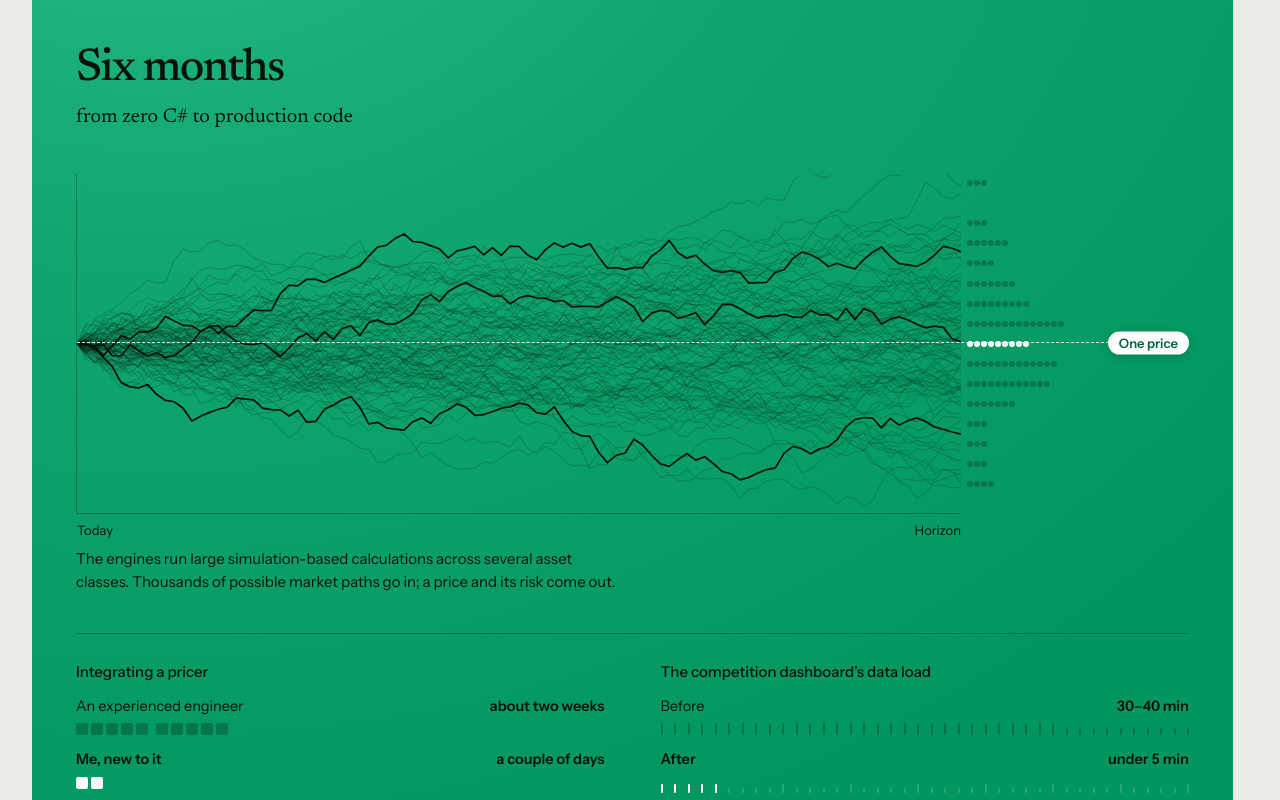
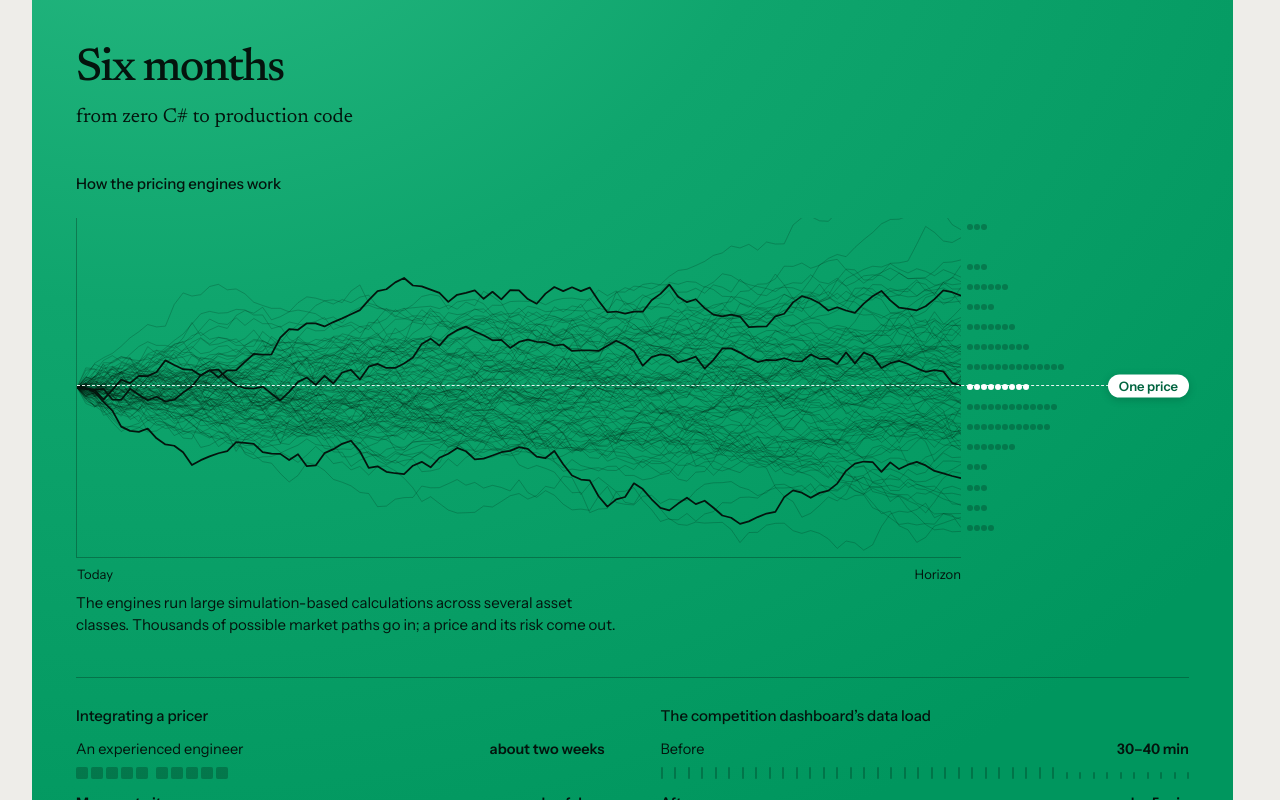
Before and after one commit to 3ixas/eliasb.dev, a Next.js app: page / in a window 1280 px wide. Shown: the part 1240-2040 px from the top of the page. Built offline with nearby package versions, Linux system fonts and the light colour scheme; no server answers.

Commit message:
feat(#457): a heading names what the simulation shows, before its caption (proposed copy)

```diff
--- a/scripts/verify-copy.mjs
+++ b/scripts/verify-copy.mjs
@@ -375,6 +375,7 @@ for (const [what, ids] of [["menu", siteCopy.menu.map(({ id }) => id)], ["Say he
   assert.equal(workPanels.heading, work.heading, "Work's panels keep Work's heading");
   assert.equal(workPanels.subheading, work.note, "Work's subheading is its approved note");
   assert.equal(`${bnp.figure.value} · ${bnp.figure.label}`, bullet(deck, "BNP Paribas figure"), "Work: BNP Paribas's figure");
+  assert.equal(bnp.simulation.title, bullet(deck, "Simulation heading"), "Work: the simulation's heading");
   assert.equal(`${bnp.simulation.start} · ${bnp.simulation.end} · ${bnp.simulation.price}`, bullet(deck, "Simulation"), "Work: the simulation's labels");
   assert.equal(bnp.simulation.caption, bullet(deck, "Simulation caption"), "Work: the simulation's caption");
   assert.equal(bnp.simulation.description, bullet(deck, "Simulation description"), "Work: the simulation's accessible description");
--- a/src/app/work.css
+++ b/src/app/work.css
@@ -130,10 +130,19 @@
 .sim {
   grid-area: sim;
   display: grid;
-  grid-template-rows: 1fr auto;
+  grid-template-rows: auto 1fr auto;
   gap: 34px;
   min-width: 0;
   padding-block: 44px 40px;
+}
+
+/* What the chart shows, named above it as the comparisons below are (#457). */
+.sim__title {
+  margin-bottom: -10px;
+  font-family: var(--sans);
+  font-size: var(--type-ui);
+  font-weight: 500;
+  line-height: 1.3;
 }
 
 /* The plot takes the panel's width (#457), leaving room at its right for the endpoints' dots (120 px) and the price label. */
--- a/src/components/site/work.tsx
+++ b/src/components/site/work.tsx
@@ -28,10 +28,13 @@ function StoryLink({ slug, outline = false }: { slug: RoleStorySlug; outline?: b
 
 /** The illustrative paths, where they end as a dot each, stacked by band at the right edge, and a dashed line at their mean labelled "One price". */
 function Simulation() {
-  const { start, end, price, caption, description } = workPanels.bnp.simulation;
+  const { title, start, end, price, caption, description } = workPanels.bnp.simulation;
   const { bins, meanBin, mean } = simulation();
   return (
-    <figure className="sim" aria-describedby="sim-description">
+    <figure className="sim" aria-labelledby="sim-title" aria-describedby="sim-description">
+      <h4 id="sim-title" className="sim__title">
+        {title}
+      </h4>
       <SimulationPlot>
         <div className="sim__hist" style={{ "--most": Math.max(...bins) } as CSSProperties} aria-hidden="true">
           {bins.map((count, index) => (
--- a/src/content/stretch/work-panels.ts
+++ b/src/content/stretch/work-panels.ts
@@ -34,7 +34,8 @@ export type BnpPanel = {
   slug: "bnp-paribas";
   /** "Six months" over "from zero C# to production code": the evidence item "Six · months from zero C# …", split after its first word. */
   figure: { value: string; label: string };
-  simulation: { start: string; end: string; price: string; caption: string; description: string };
+  /** `title` names what the chart shows, above it (#457), so a reader knows before the caption. */
+  simulation: { title: string; start: string; end: string; price: string; caption: string; description: string };
   comparisons: readonly [Comparison, Comparison];
 };
 
@@ -47,6 +48,7 @@ export const workPanels = {
     slug: "bnp-paribas",
     figure: { value: "Six months", label: "from zero C# to production code" },
     simulation: {
+      title: "How the pricing engines work",
       start: "Today",
       end: "Horizon",
       price: "One price",
```
Also changed, not shown: 2 other files (tests, documents, lock files or other folders).
